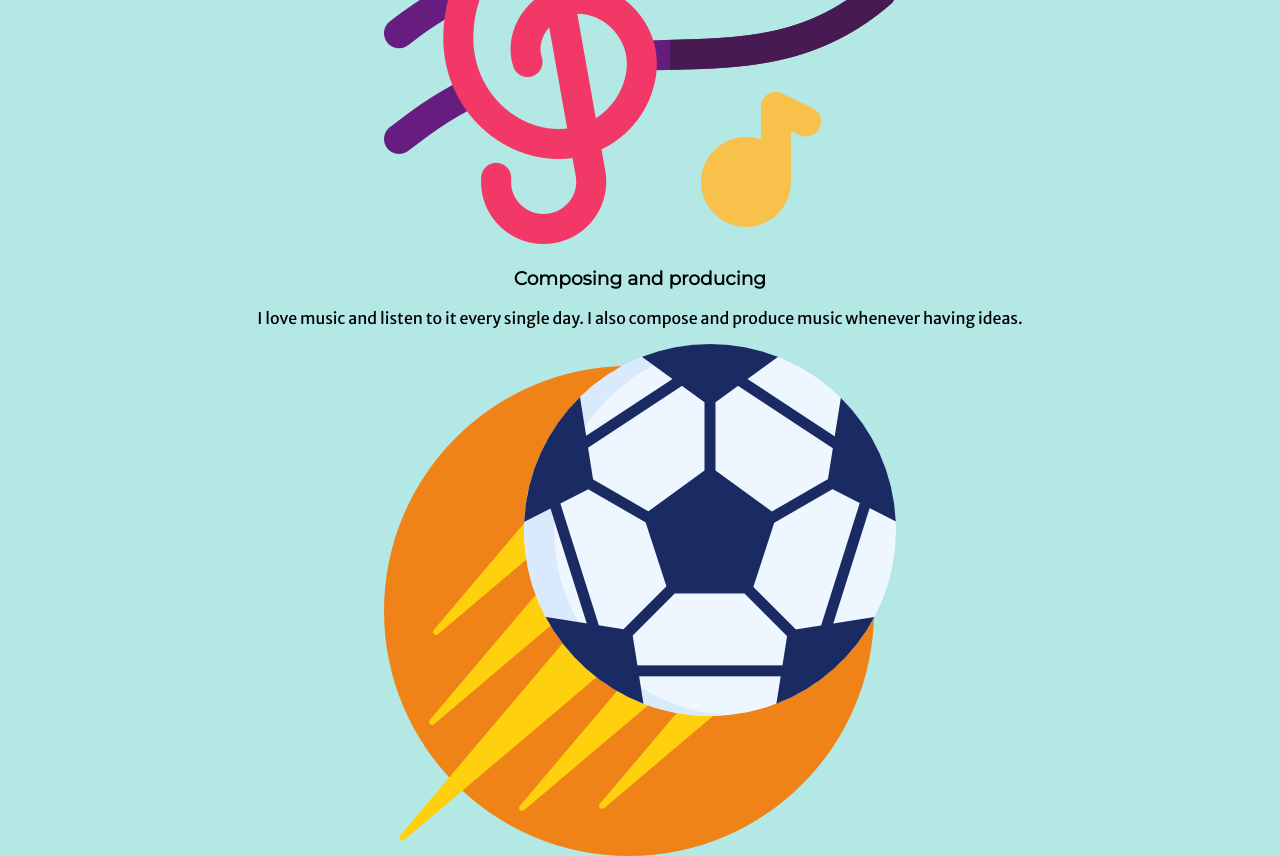
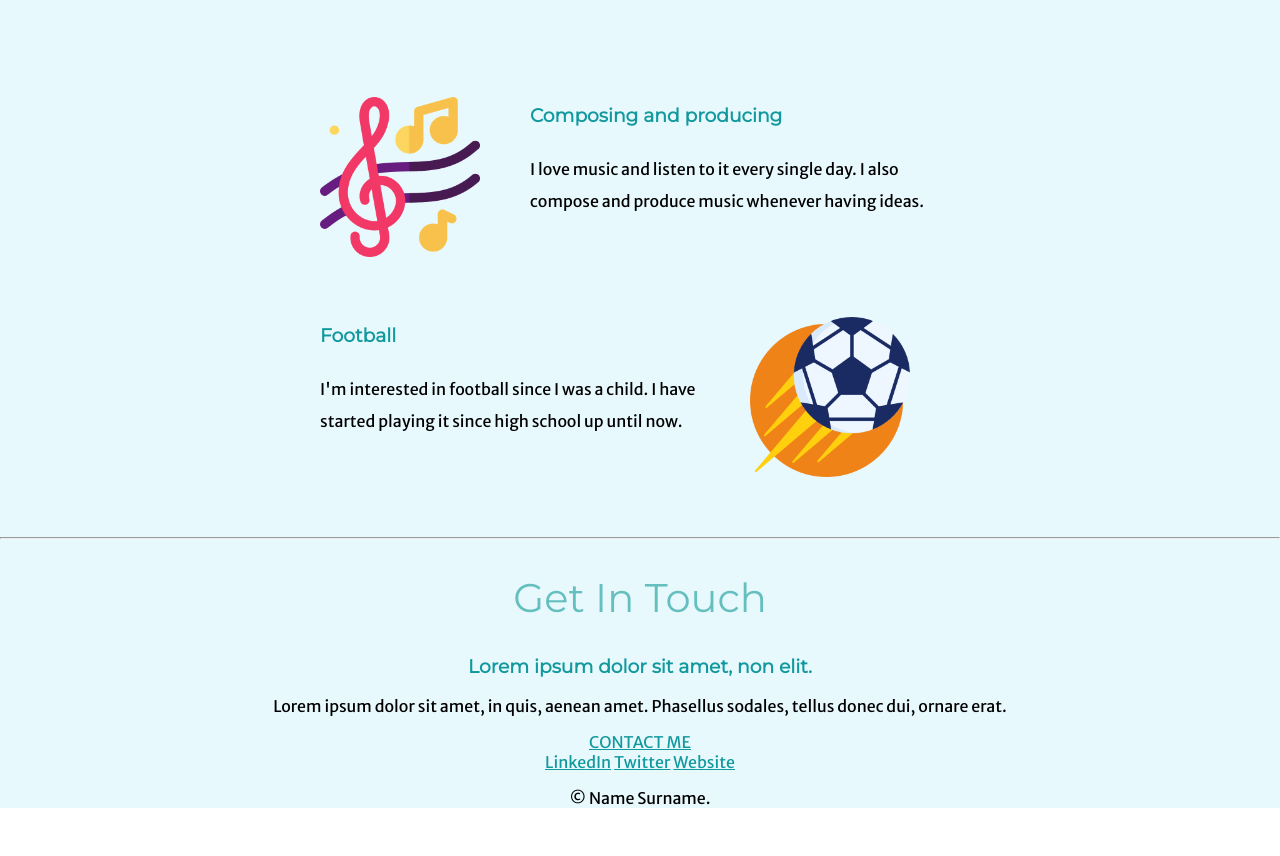
Before and after one commit to Madson111/New-profile, a plain HTML site: page index.html in a window 1280 px wide. Shown: the part 1144-2000 px from the top of the page. After the commit the page ends 1968 px from the top, so only its background shows below. Drawn offline with Linux system fonts and the light colour scheme.

Commit message:
Add files via upload
css update 1

```diff
--- a/css/styles.css
+++ b/css/styles.css
@@ -4,22 +4,34 @@ body{
   font-family: 'Merriweather Sans', sans-serif;
 }
 
-
+/* 100% 16px */
+/*     90px */
 h1 {
+  color:#66BFBF;
+  line-height: 2;
+  font-size: 5.625em;
   margin-top: 0;
   margin-left: 0;
   margin-right: 0;
   font-family: 'Sacramento', cursive;
 }
 h2{
+  /* 1rem 16px */
+  font-weight: normal;
+  color:#66BFBF;
+  font-size: 2.5rem;
   font-family: 'Montserrat', sans-serif;
 }
 
 h3{
+  color: #11999E;
   font-family: 'Montserrat', sans-serif;
 }
+a{
+  color:#11999E;
+}
 .top-container{
-  background-color: #B3E8E5;
+  background-color: #E8F9FD;
   position: relative;
   padding-top: 100px;
 }
@@ -44,3 +56,22 @@ h3{
 .profile{
   border-radius: 50%;
 }
+.skill-row{
+  margin: 100px auto 100px auto;
+  width: 50%;
+  text-align: left;
+  line-height:2;
+}
+.music-icon{
+  width:25%;
+  float: left;
+  margin-right: 50px;
+}
+.football{
+  width:25%;
+  float: right;
+  margin-right: 50px;
+}
+.football-paragraph{
+
+}
```
